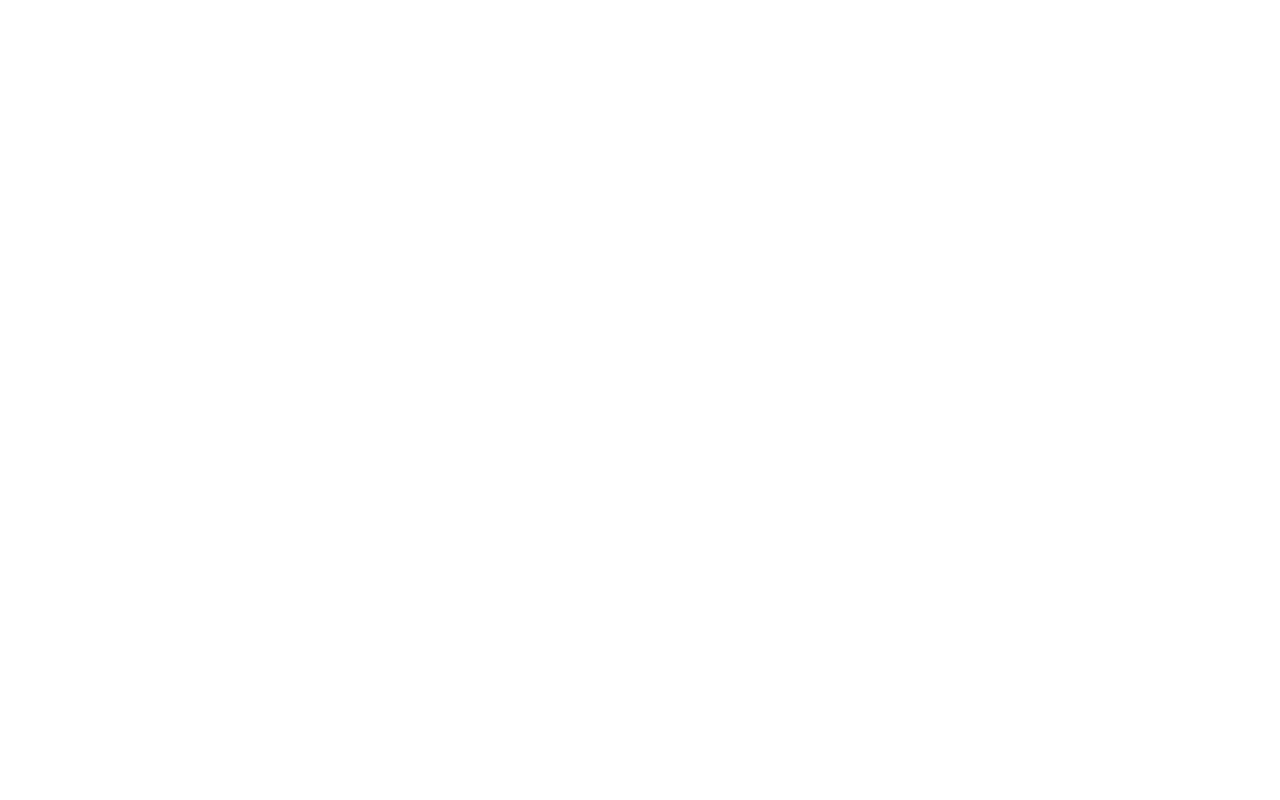
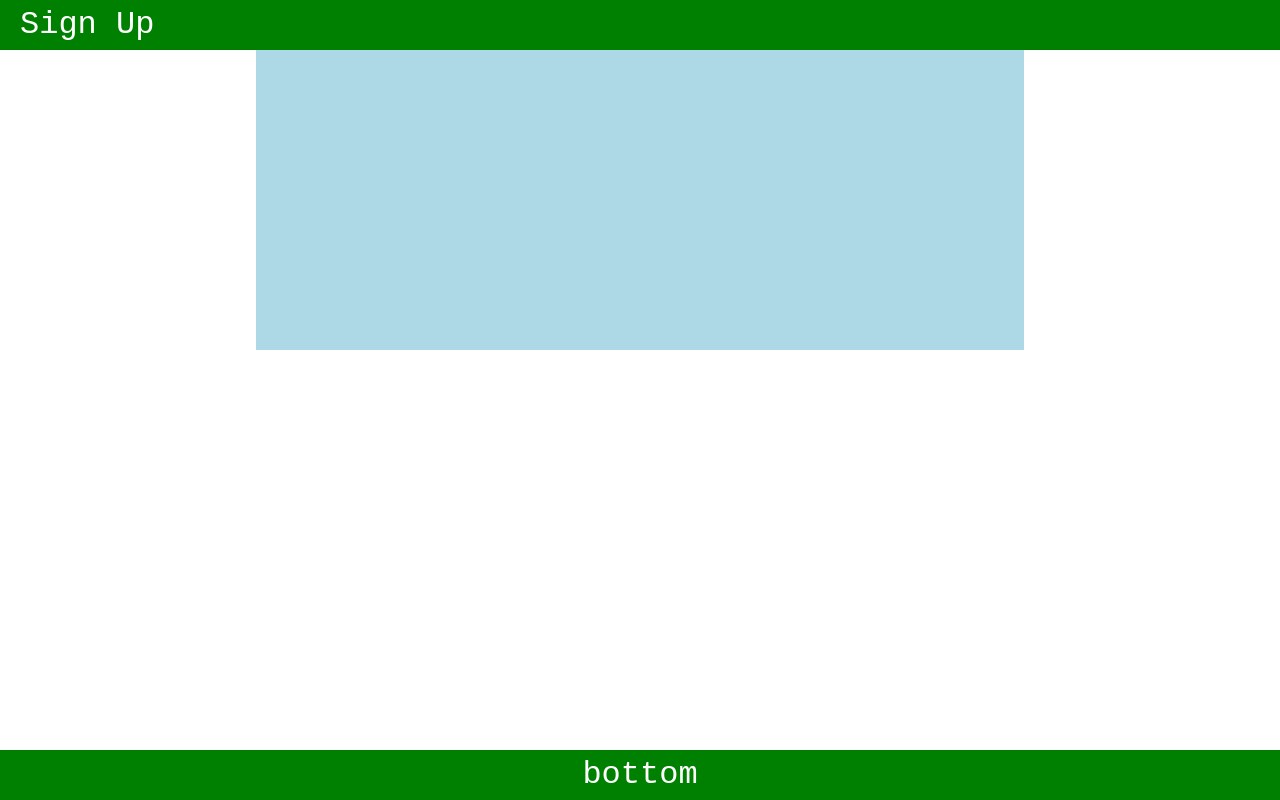
Before and after one commit to Jungne/SB5-U1-Projekt-Individual, a website: page public/signup.html in a window 1280 px wide. Drawn offline with Linux system fonts and the light colour scheme.

Commit message:
#9 - Added main container element with css

```diff
--- a/public/signup.html
+++ b/public/signup.html
@@ -0,0 +1,23 @@
+<!DOCTYPE html>
+<html>
+
+<head>
+    <meta charset="utf-8">
+    <title>Distribution</title>
+    <link rel="stylesheet" type="text/css" href="styles.css" />
+    <link rel="stylesheet" type="text/css" href="signup.css" />
+</head>
+
+<body>
+    <div id="top-bar">
+        <h1>Sign Up</h1>
+    </div>
+    <div id="bottom-bar">
+        <h1>bottom</h1>
+    </div>
+    <div id="container-main">
+
+    </div>
+</body>
+
+</html>
--- a/public/styles.css
+++ b/public/styles.css
@@ -23,20 +23,21 @@ time, mark, audio, video
 #top-bar {
 	width: 100vw;
 	height: 50px;
+	color: white;
 	background-color: green;
 	font-family: monospace;
 }
 
 #top-bar > h1 {
 	margin-left: 20px;
-    display: inline-block;
+  display: inline-block;
 	font-size: 2rem;
 	line-height: 50px;
 }
 
 #top-bar .button {
-    margin-top: 10px;
-    margin-right: 10px;
+  margin-top: 10px;
+  margin-right: 10px;
 	width: 80px;
 	height: 30px;
 	line-height: 30px;
@@ -57,6 +58,7 @@ time, mark, audio, video
 	bottom: 0px;
 	width: 100vw;
 	height: 50px;
+	color: white;
 	background-color: green;
 }
 
@@ -64,4 +66,13 @@ time, mark, audio, video
 	font-size: 2rem;
 	font-family: monospace;
 	line-height: 50px;
+	text-align: center;
 }
+
+#container-main {
+	margin: auto;
+	width: 60vw;
+	min-width: 600px;
+	min-height: 300px;
+	background-color: lightblue;
+}
```
Also changed, not shown: public/index.html (+3 -1 lines), public/main.js (+4 -4 lines), public/signup.css (added).
